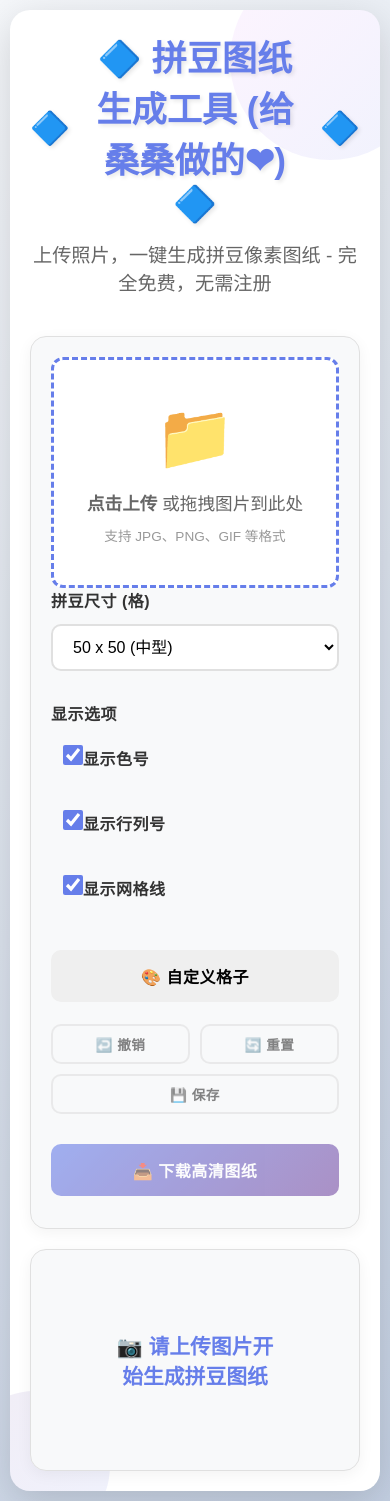
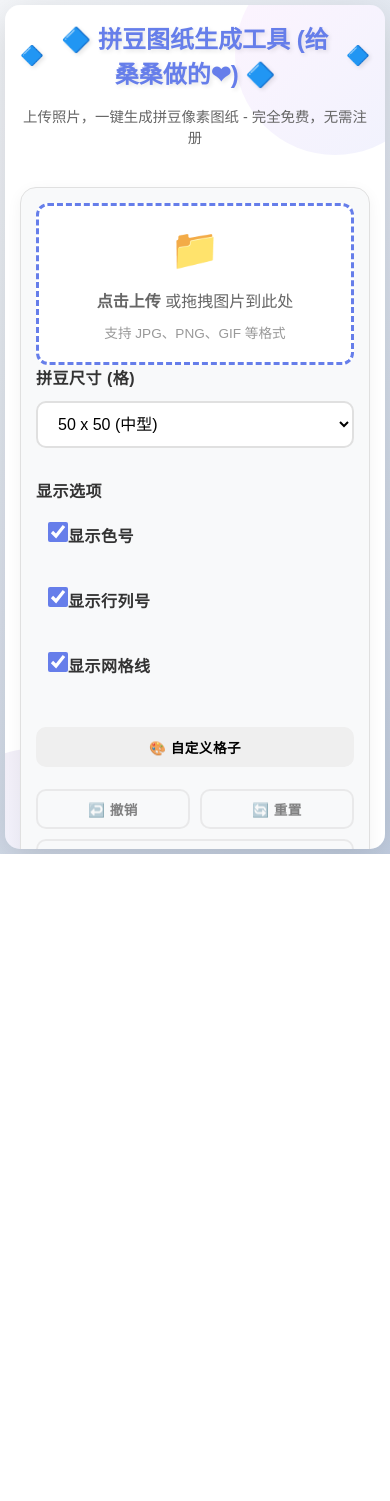
Before and after one commit to MiManchi03/perler-pattern-generator, a React (Vite) app: page / in a window 390 px wide. After the commit the page ends 854 px from the top, so only its background shows below. Built offline with nearby package versions, Linux system fonts and the light colour scheme; the HTML template or start-up script is replaced by a standard one.

Commit message:
修复了手机端显示与下载问题

```diff
--- a/src/App.css
+++ b/src/App.css
@@ -26,6 +26,8 @@ body {
   background: linear-gradient(135deg, #f5f7fa 0%, #c3cfe2 100%);
   min-height: 100vh;
   padding: 20px;
+  overflow-x: hidden;
+  -webkit-overflow-scrolling: touch;
 }
 
 .app {
@@ -35,8 +37,10 @@ body {
   border-radius: 20px;
   padding: 30px;
   box-shadow: 0 10px 40px rgba(0, 0, 0, 0.15);
-  overflow: hidden;
   position: relative;
+  max-height: 100vh;
+  overflow-y: auto;
+  -webkit-overflow-scrolling: touch;
 }
 
 /* 拼豆装饰元素 */
@@ -104,6 +108,16 @@ body {
   gap: 40px;
   position: relative;
   z-index: 1;
+  min-height: 0;
+}
+
+main {
+  display: flex;
+  flex-direction: column;
+  gap: 20px;
+  min-height: 0;
+  flex: 1;
+  overflow: hidden;
 }
 
 @media (max-width: 1024px) {
@@ -782,7 +796,17 @@ body {
   }
 
   .header h1 {
-    font-size: 2.2rem;
+    font-size: 1.8rem;
+    gap: 10px;
+  }
+
+  .header h1::before,
+  .header h1::after {
+    font-size: 1.5rem;
+  }
+
+  .header p {
+    font-size: 1rem;
   }
 
   .main-content {
@@ -794,10 +818,155 @@ body {
   }
 
   .canvas-container {
-    padding: 20px;
+    padding: 15px;
+    max-height: 60vh;
   }
 
   .color-grid {
-    grid-template-columns: repeat(auto-fill, minmax(110px, 1fr));
+    grid-template-columns: repeat(auto-fill, minmax(100px, 1fr));
+  }
+
+  .btn {
+    padding: 12px 16px;
+    font-size: 0.9rem;
+  }
+
+  .upload-area {
+    padding: 30px 15px;
+  }
+
+  .upload-icon {
+    font-size: 3rem;
+  }
+
+  .stat-value {
+    font-size: 1.5rem;
+  }
+
+  .stat-label {
+    font-size: 0.8rem;
   }
 }
+
+/* 小屏幕手机适配 */
+@media (max-width: 480px) {
+  body {
+    padding: 5px;
+  }
+
+  .app {
+    padding: 15px;
+    border-radius: 15px;
+  }
+
+  .header h1 {
+    font-size: 1.5rem;
+    gap: 8px;
+  }
+
+  .header h1::before,
+  .header h1::after {
+    font-size: 1.2rem;
+  }
+
+  .header p {
+    font-size: 0.9rem;
+  }
+
+  .main-content {
+    gap: 15px;
+  }
+
+  .sidebar {
+    padding: 15px;
+  }
+
+  .canvas-container {
+    padding: 10px;
+    max-height: 50vh;
+  }
+
+  .canvas-wrapper {
+    padding: 10px;
+  }
+
+  .color-grid {
+    grid-template-columns: repeat(auto-fill, minmax(90px, 1fr));
+    gap: 8px;
+  }
+
+  .color-item {
+    padding: 8px;
+  }
+
+  .color-swatch {
+    width: 25px;
+    height: 25px;
+  }
+
+  .btn {
+    padding: 10px 14px;
+    font-size: 0.85rem;
+  }
+
+  .upload-area {
+    padding: 20px 10px;
+  }
+
+  .upload-icon {
+    font-size: 2.5rem;
+  }
+
+  .upload-text {
+    font-size: 1rem;
+  }
+
+  .stats {
+    grid-template-columns: 1fr;
+    gap: 10px;
+  }
+
+  .stat-item {
+    padding: 12px;
+  }
+
+  .stat-value {
+    font-size: 1.3rem;
+  }
+
+  .rainbow-track {
+    height: 25px;
+  }
+
+  .rainbow-slider::-webkit-slider-thumb {
+    width: 20px;
+    height: 20px;
+  }
+
+  .shade-grid {
+    grid-template-columns: repeat(11, 1fr);
+    gap: 3px;
+  }
+
+  .palette-grid {
+    grid-template-columns: repeat(10, 1fr);
+    gap: 3px;
+  }
+
+  .color-swatch {
+    min-height: 20px;
+    min-width: 20px;
+    font-size: 0.5rem;
+  }
+
+  .color-bubble-footer {
+    padding: 12px;
+    gap: 8px;
+  }
+
+  .btn-cancel,
+  .btn-confirm {
+    padding: 10px;
+    font-size: 0.85rem;
+  }
+}
```
Also changed, not shown: 3 other files (tests, documents, lock files or other folders).
